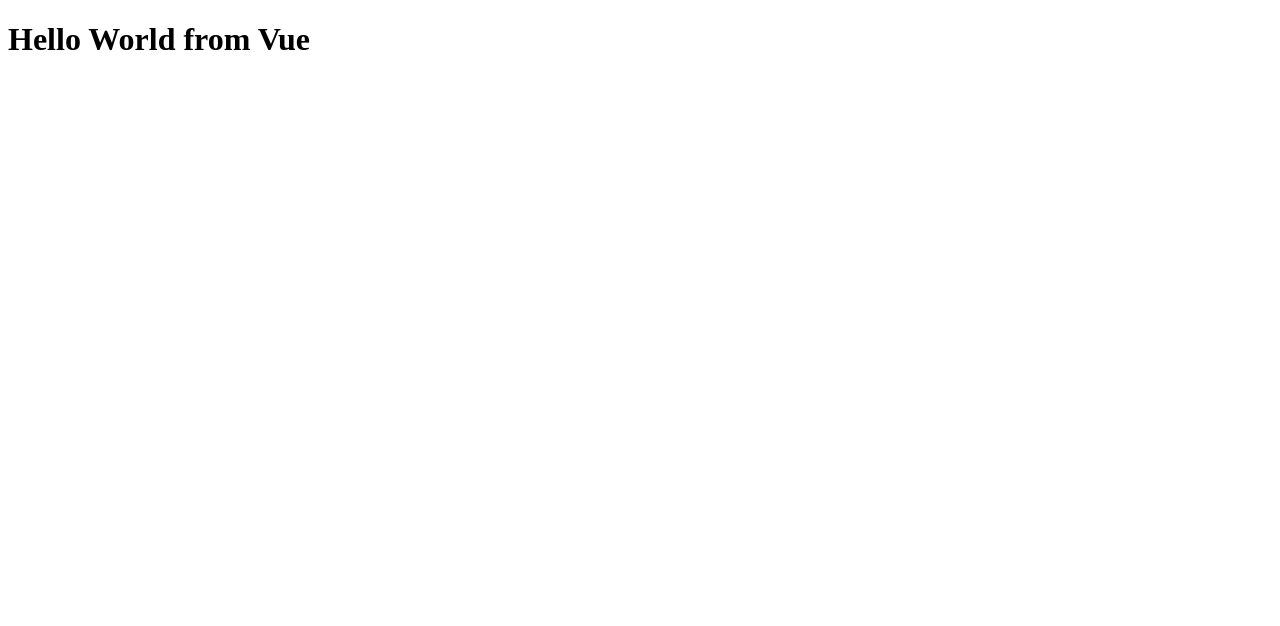
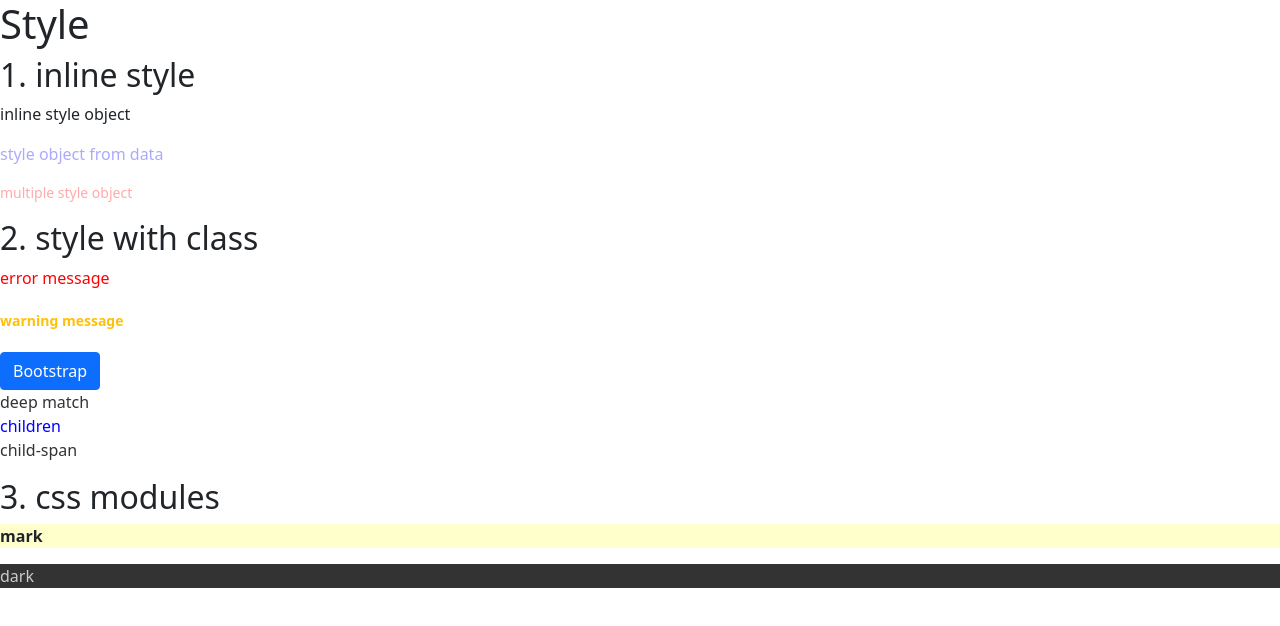
Before and after one commit to LearnShare/vra-vue, a Vue app: page / in a window 1280 px wide. Shown: the top 626 px of the page. Built offline with nearby package versions, Linux system fonts and the light colour scheme.

Commit message:
(demo): styles.

```diff
--- a/package.json
+++ b/package.json
@@ -9,6 +9,7 @@
     "lint": "vue-cli-service lint"
   },
   "dependencies": {
+    "bootstrap": "^5.1.0",
     "core-js": "^3.6.5",
     "vue": "^3.0.0",
     "vue-router": "^4.0.0-0",
--- a/src/app.vue
+++ b/src/app.vue
@@ -1,14 +1,14 @@
 <template>
-  <hello-world msg="Hello World from Vue"/>
+  <demo-style />
 </template>
 
 <script>
-import HelloWorld from '@/components/hello-world.vue';
+import DemoStyle from '@/components/demo-style.vue';
 
 export default {
   name: 'App',
   components: {
-    HelloWorld,
+    DemoStyle,
   },
 };
 </script>
--- /dev/null
+++ b/src/components/child-span.vue
@@ -0,0 +1,18 @@
+<template>
+  <div class="children">
+    <span>children</span>
+  </div>
+  <span>child-span</span>
+</template>
+
+<script>
+export default {
+  name: 'ChildSpan',
+};
+</script>
+
+<style>
+.children {
+  color: red;
+}
+</style>
--- /dev/null
+++ b/src/components/demo-style.vue
@@ -0,0 +1,87 @@
+<template>
+  <h1>Style</h1>
+  <h2>1. inline style</h2>
+  <p
+      :style="{
+        fontSize: '16px',
+      }">inline style object</p>
+  <p
+      :style="styleObject">style object from data</p>
+  <p
+      :style="[styleA, styleB]">multiple style object</p>
+  <h2>2. style with class</h2>
+  <p class="error">error message</p>
+  <p
+      :class="infoStyle">warning message</p>
+  <button class="btn btn-primary">Bootstrap</button>
+  <p class="parent">
+    <span>deep match</span>
+    <child-span />
+  </p>
+  <h2>3. css modules</h2>
+  <p
+      :class="$style.mark">mark</p>
+  <p
+      :class="darkStyles.dark">dark</p>
+</template>
+
+<script>
+import darkStyles from '@/css/dark.module.scss';
+
+import ChildSpan from './child-span.vue';
+
+export default {
+  name: 'DemoStyle',
+  components: {
+    ChildSpan,
+  },
+  data() {
+    return {
+      // 1. inline style
+      styleObject: {
+        fontSize: '16px',
+        color: '#AAF',
+      },
+      styleA: {
+        fontSize: '14px',
+      },
+      styleB: {
+        color: '#FAA',
+      },
+
+      // 2. style with class
+      infoStyle: {
+        info: true,
+        warning: true,
+      },
+
+      // 3. css modules
+      darkStyles,
+    };
+  },
+};
+</script>
+
+<style
+    lang="scss"
+    scoped>
+.error {
+  color: red;
+}
+
+.parent::v-deep {
+  color: #333;
+
+  .children {
+    color: blue;
+  }
+}
+</style>
+
+<style
+    module>
+.mark {
+  font-weight: bold;
+  background-color: #FFC;
+}
+</style>
--- a/src/components/hello-world.vue
+++ /dev/null
@@ -1,12 +0,0 @@
-<template>
-  <h1>{{ msg }}</h1>
-</template>
-
-<script>
-export default {
-  name: 'HelloWorld',
-  props: {
-    msg: String,
-  },
-};
-</script>
--- /dev/null
+++ b/src/css/dark.module.scss
@@ -0,0 +1,4 @@
+.dark {
+  color: #CCC;
+  background-color: #333;
+}
--- /dev/null
+++ b/src/css/style.scss
@@ -0,0 +1,9 @@
+.info {
+  font-size: 14px;
+  font-weight: bold;
+  line-height: 30px;
+
+  &.warning {
+    color: #FFC107;
+  }
+}
--- a/src/main.js
+++ b/src/main.js
@@ -1,4 +1,8 @@
 import { createApp } from 'vue';
+
+import 'bootstrap/dist/css/bootstrap.css';
+import './css/style.scss';
+
 import App from './app.vue';
 
 createApp(App).mount('#app');
```
Also changed, not shown: 1 other file (tests, documents, lock files or other folders).
